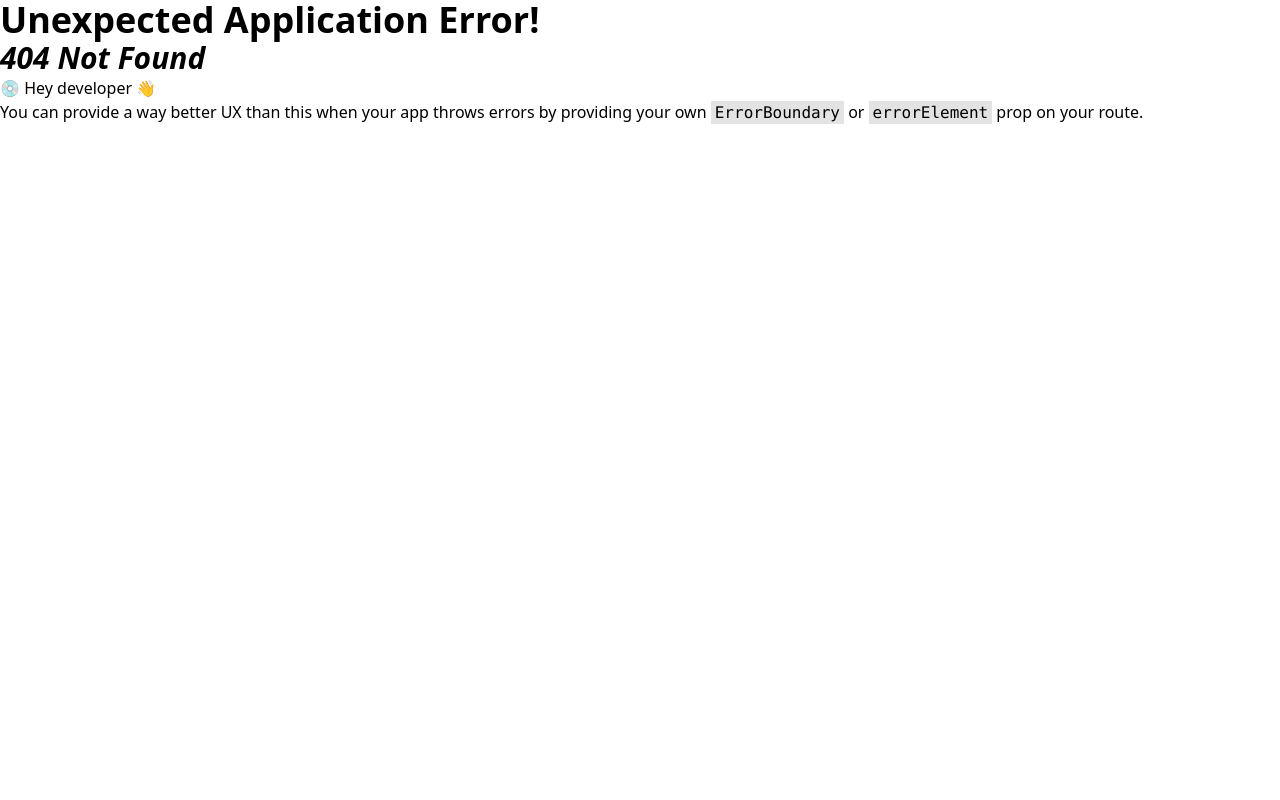
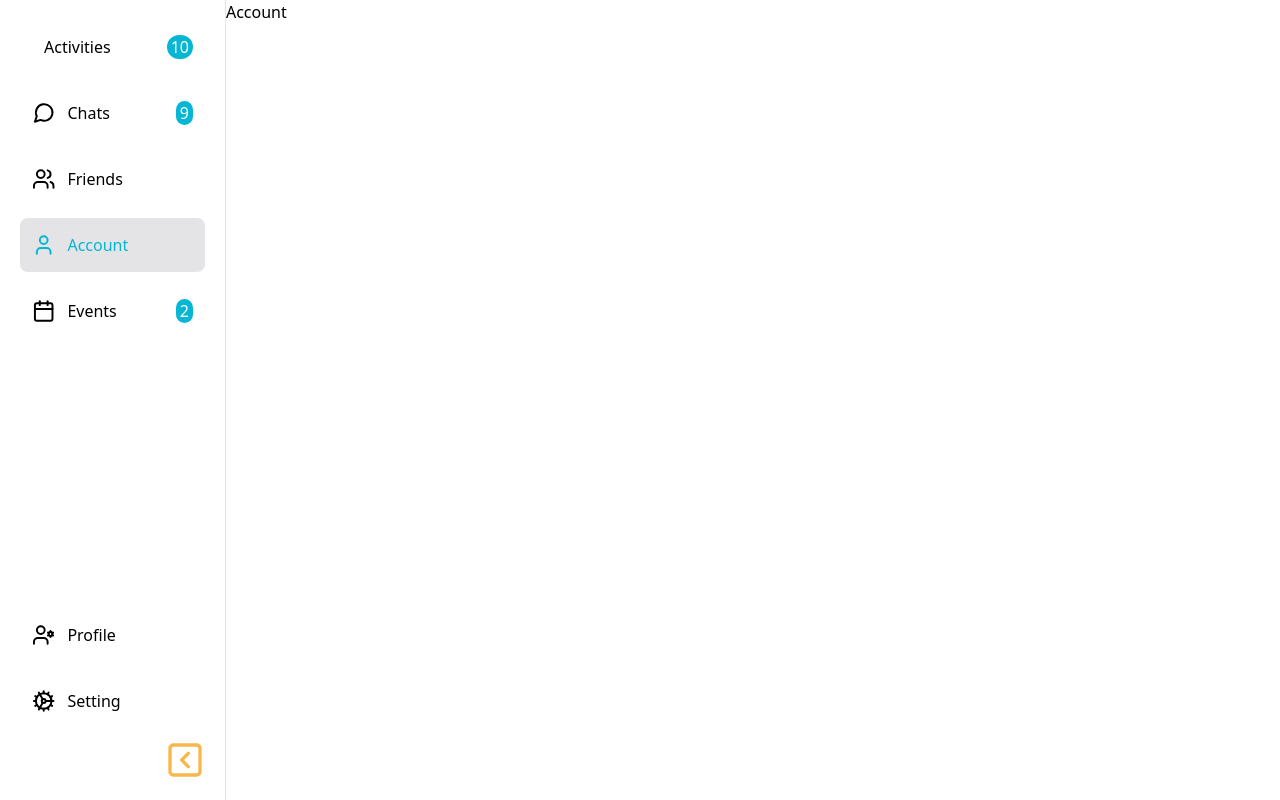
Before and after one commit to tanchohang/keepup-client, a React (Vite) app: page /1/account in a window 1280 px wide. Before the commit this address had no page. Built offline with nearby package versions, Linux system fonts and the light colour scheme.

Commit message:
chore(scaffold): Add account,events,friends page and new navLinks as well

```diff
--- a/src/App.tsx
+++ b/src/App.tsx
@@ -1,23 +1,34 @@
 import { Outlet, Route, RouterProvider, createBrowserRouter, createRoutesFromElements } from 'react-router-dom';
 import { Chat } from './pages/chat';
-import { ChevronLeftSquareIcon, ChevronRightSquareIcon, Cog, MessageCircle, Newspaper, UserCog } from 'lucide-react';
+import { Calendar, ChevronLeftSquareIcon, ChevronRightSquareIcon, Cog, LogIn, MessageCircle, Newspaper, User, UserCog, Users } from 'lucide-react';
 import { ComposedReactAppNavLink } from './components/nav-link';
 import { Activities } from './pages/activities';
 import { Setting } from './pages/setting';
 import { Profile } from './pages/profile';
 import { Home } from './pages/home';
 import { useState } from 'react';
+import { Login } from './pages/login';
+import { Signup } from './pages/signup';
+import { Friends } from './pages/friends';
+import { Account } from './pages/account';
+import { Event } from './pages/events';
 
 function App() {
   const router = createBrowserRouter(
     createRoutesFromElements(
       <Route path="/" element={<Root />}>
-        <Route index element={<Home />} />
-        <Route path="chat" element={<Chat />} />
+        <Route index element={<Login />} />
+        <Route path="chats" element={<Chat />} />
+        <Route path="login" element={<Login />} />
+        <Route path="signup" element={<Signup />} />
 
         <Route path=":id" element={<AuthLayout />}>
           <Route index path="activities" element={<Activities />} />
-          <Route path="chat" element={<Chat />} />
+          <Route path="chats" element={<Chat />} />
+          <Route path="friends" element={<Friends />} />
+          <Route path="account" element={<Account />} />
+          <Route path="events" element={<Event />} />
+
           <Route path="profile" element={<Profile />} />
           <Route path="setting" element={<Setting />} />
         </Route>
@@ -44,17 +55,24 @@ const AuthLayout = () => {
 
   return (
     <div className="flex min-h-screen">
-      <div className={[`flex flex-col justify-between border-r-[1px] border-zinc-200`, hide ? 'max-w-[20%]' : 'w-[20%]'].join(' ')}>
-        <nav className="flex flex-col p-5 gap-3 w-[100%]">
+      <nav className={`flex flex-col justify-between border-r-[1px] border-zinc-200  ${hide ? 'max-w-[20%]' : 'w-[20%]'} `}>
+        <section className="flex flex-col gap-3 p-5">
           <ComposedReactAppNavLink title="Activities" link="activities" lucideIcon={<Newspaper size={30} />} notification={10} hide={hide} />
-          <ComposedReactAppNavLink title="Chat" link="chat" lucideIcon={<MessageCircle size={30} />} notification={9} hide={hide} />
+          <ComposedReactAppNavLink title="Chats" link="chats" lucideIcon={<MessageCircle size={30} />} notification={9} hide={hide} />
+          <ComposedReactAppNavLink title="Friends" link="friends" lucideIcon={<Users size={30} />} hide={hide} />
+          <ComposedReactAppNavLink title="Account" link="account" lucideIcon={<User size={30} />} hide={hide} />
+          <ComposedReactAppNavLink title="Events" link="events" lucideIcon={<Calendar size={30} />} notification={2} hide={hide} />
+        </section>
+
+        <section className="flex flex-col gap-3 p-5">
           <ComposedReactAppNavLink title="Profile" link="profile" lucideIcon={<UserCog size={30} />} hide={hide} />
           <ComposedReactAppNavLink title="Setting" link="setting" lucideIcon={<Cog size={30} />} hide={hide} />
-        </nav>
-        <button className="flex flex-row-reverse animate-pulse animate-bounce right-0 text-amber-500" onClick={() => setHide(!hide)}>
-          {hide ? <ChevronRightSquareIcon size={40} /> : <ChevronLeftSquareIcon size={40} />}
-        </button>
-      </div>
+          <button className="flex flex-row-reverse animate-pulse animate-bounce text-amber-500" onClick={() => setHide(!hide)}>
+            {hide ? <ChevronRightSquareIcon size={40} /> : <ChevronLeftSquareIcon size={40} />}
+          </button>
+        </section>
+      </nav>
+
       <section className="w-[100%]">
         <Outlet />
       </section>
--- /dev/null
+++ b/src/pages/account.tsx
@@ -0,0 +1,5 @@
+interface Props {}
+const Account = (props: Props) => {
+  return <div className="flex overflow-auto">Account</div>;
+};
+export { Account };
--- /dev/null
+++ b/src/pages/events.tsx
@@ -0,0 +1,5 @@
+interface Props {}
+const Event = (props: Props) => {
+  return <div className="flex overflow-auto">Event</div>;
+};
+export { Event };
--- /dev/null
+++ b/src/pages/friends.tsx
@@ -0,0 +1,5 @@
+interface Props {}
+const Friends = (props: Props) => {
+  return <div className="flex overflow-auto">Friends</div>;
+};
+export { Friends };
```
